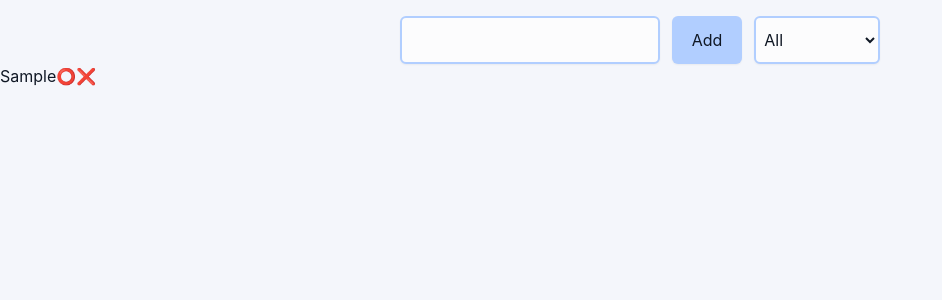
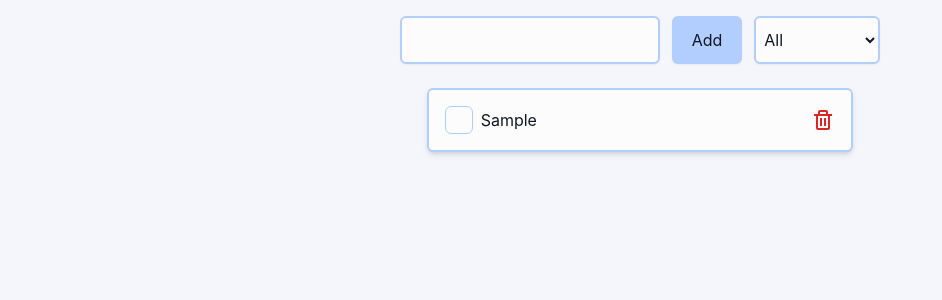
Before and after one commit to tymowskyy/react-to-do, a React (Create React App) app: page / in a window 1280 px wide. Both pictures are taken after typing "Sample" into the empty fields and a click on the button "Add". Shown: the top 300 px of the page, without its empty margins (0-942 px from the left). Built offline with nearby package versions, Linux system fonts and the light colour scheme.

Commit message:
feat: Stylized task list

```diff
--- a/package.json
+++ b/package.json
@@ -8,6 +8,7 @@
     "@testing-library/user-event": "^13.5.0",
     "react": "^18.2.0",
     "react-dom": "^18.2.0",
+    "react-icons": "^4.10.1",
     "react-scripts": "5.0.1",
     "web-vitals": "^2.1.4"
   },
--- a/src/App.js
+++ b/src/App.js
@@ -53,7 +53,7 @@ function App() {
   }
 
   return (
-    <div className="flex flex-col min-h-screen bg-background text-text">
+    <div className="flex flex-col items-center min-h-screen bg-background text-text">
     <Form addTask={addTask} filter={filter} setFilter={setFilter}></Form>
     <TaskList tasks={filteredTasks} toggleCompleteTask={toggleCompleteTask} deleteTask={deleteTask} />
     </div>
--- a/src/components/Task.js
+++ b/src/components/Task.js
@@ -1,12 +1,27 @@
 import { React } from 'react'
+import { BiCheck, BiTrash } from 'react-icons/bi'
 
 const Task = ({ task, toggleCompleteTask, deleteTask }) => (
   <li
-    style={{ textDecoration: task.isCompleted ? "line-through" : "" }}
+    className={`flex items-center justify-between ${task.isCompleted ? "line-through" : ""}`}
   >
-    {task.title}
-    <button onClick={() => toggleCompleteTask(task.id)}>️⭕️</button>
-    <button onClick={() => deleteTask(task.id)}>❌</button>
+    <label className="flex items-center cursor-pointer">
+      <div className="relative">
+        <input
+          type="checkbox"
+          checked={task.isCompleted}
+          onChange={() => toggleCompleteTask(task.id)}
+          className="hidden"
+        />
+        <div className="w-7 h-7 border border-primary rounded-md flex items-center justify-center">
+          {task.isCompleted && (
+            <BiCheck className="text-accent w-6 h-6" />
+          )}
+        </div>
+      </div>
+      <span className="ml-2">{task.title}</span>
+    </label>
+    <BiTrash className="w-6 h-6 text-red-600 hover:text-red-800 cursor-pointer" onClick={() => deleteTask(task.id)}/>
   </li>
 )
 
--- a/src/components/TaskList.js
+++ b/src/components/TaskList.js
@@ -2,7 +2,8 @@ import React from "react";
 import Task from "./Task";
 
 const TaskList = ({ tasks, toggleCompleteTask, deleteTask }) => (
-  <ul>
+  <ul className="w-4/12 mt-6 bg-background-light border-2 border-primary rounded-md shadow-md
+  p-4 list-none space-y-3">
     {tasks.map(task =>
       <Task
         key={task.id}
```
Also changed, not shown: 1 other file (tests, documents, lock files or other folders).
